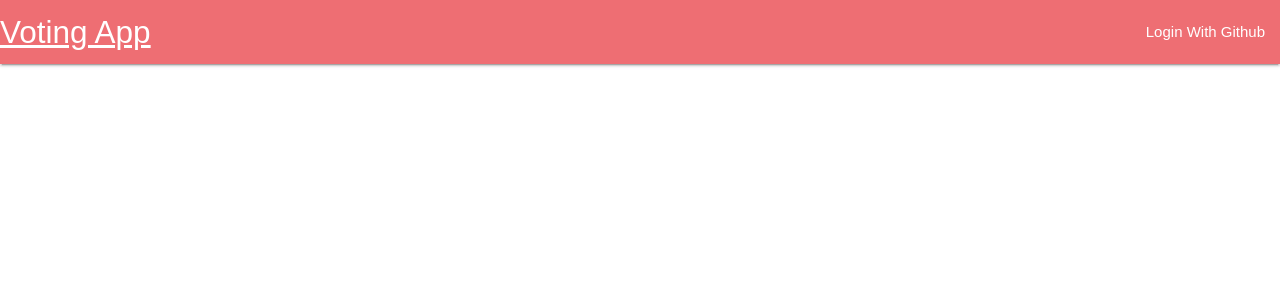
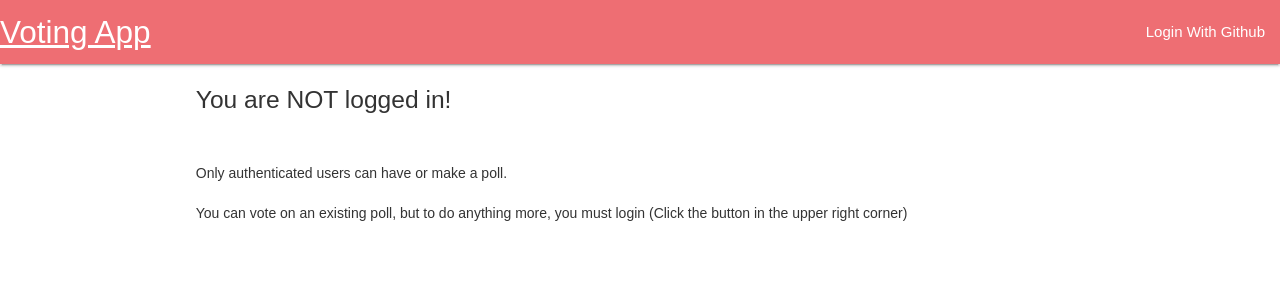
Before and after one commit to BeardOfDan/Voting-App, a React (Create React App) app in the folder client/: page /newpoll in a window 1280 px wide. Shown: the top 300 px of the page. Built offline with nearby package versions, Linux system fonts and the light colour scheme; no server answers.

Commit message:
(feat) Implement MyPolls component

```diff
--- a/client/src/App.js
+++ b/client/src/App.js
@@ -3,7 +3,8 @@ import { BrowserRouter, Route } from 'react-router-dom';
 
 import Landing from './components/Landing';
 import Header from './components/Header.js';
-import MyPolls from './components/MyPolls.js';
+import MyPolls from './components/MyPolls';
+import NewPoll from './components/NewPoll';
 
 export default class App extends Component {
   render() {
@@ -13,7 +14,8 @@ export default class App extends Component {
           <Header />
           <Route exact path="/" component={Landing} />
           <Route exact path="/mypolls" component={MyPolls} />
-          {/* <Route path="/surveys/new" component={SurveyNew} /> */}
+          <Route exact path="/newpoll" component={NewPoll} />
+          {/* <Route path="/username/poll/' component={Poll}" /> */}
         </div>
       </BrowserRouter>
     );
--- /dev/null
+++ b/client/src/clientConfig/unAuthenticatedUserMessage.js
@@ -0,0 +1,29 @@
+import React from 'react';
+import { Row } from 'react-bootstrap';
+
+// export default [
+//   <Row><h5>You are NOT logged in!</h5></Row>,
+//   <Row></Row>, // empty row for formatting
+//   <Row>Only authenticated users can have or make a poll.</Row>,
+//   <Row>You can vote on an existing poll, but to do anything more, you must login (Click the button in the upper right corner)</Row>
+// ];
+
+// const unAuthenticatedUserMessage = (
+//   <span>
+//     <Row><h5>You are NOT logged in!</h5></Row>
+//     <Row></Row> {/* empty row for formatting*/}
+//     <Row>Only authenticated users can have or make a poll.</Row>
+//     <Row>You can vote on an existing poll, but to do anything more, you must login (Click the button in the upper right corner)</Row>
+//   </span>
+// );
+
+const unAuthenticatedUserMessage = [
+  <span><h5>You are NOT logged in!</h5></span>,
+  <span></span>, // empty row for formatting
+  <span>Only authenticated users can have or make a poll.</span>,
+  <span>You can vote on an existing poll, but to do anything more, you must login (Click the button in the upper right corner)</span>
+].map((element, index) => {
+  return <Row id={index}>{element}</Row>;
+});
+
+export default unAuthenticatedUserMessage;
--- a/client/src/components/Header.js
+++ b/client/src/components/Header.js
@@ -33,7 +33,7 @@ export default class Header extends Component {
         );
       case true:
         return [ // simple hardcoded array, so simple hardcoded keys
-          <li><a href="/api/newpoll">New Poll</a></li>,
+          <li><a href="/newpoll">New Poll</a></li>,
           <li key="1" style={{ 'margin': '0 10px' }}>
             <a href="/mypolls">My Polls</a>
           </li>,
--- a/client/src/components/MyPolls.js
+++ b/client/src/components/MyPolls.js
@@ -2,12 +2,9 @@ import React, { Component } from 'react';
 import { Grid, Row } from 'react-bootstrap';
 import axios from 'axios';
 
-const unAuthenticatedUserMessage = [
-  <Row><h5>You are NOT logged in!</h5></Row>,
-  <Row></Row>, // empty row for formatting
-  <Row>Only authenticated users can have or make a poll.</Row>,
-  <Row>You can vote on an existing poll, but to do anything more, you must login (Click the button in the upper right corner)</Row>
-];
+import unAuthenticatedUserMessage from './../clientConfig/unAuthenticatedUserMessage.js';
+
+console.log('unauthenticateduser: ' + JSON.stringify(unAuthenticatedUserMessage, undefined, 2));
 
 export default class MyPolls extends Component {
   constructor(props) {
@@ -64,7 +61,7 @@ export default class MyPolls extends Component {
       case true:
         return this.state.message.map((poll) => {
           return (
-            <Row><a href={`/poll/${poll.id}`} >{poll.name}</a></Row>
+            <Row><a href={`/poll/${poll.name}`}>{poll.name}</a></Row>
           );
         });
 
--- /dev/null
+++ b/client/src/components/NewPoll.js
@@ -0,0 +1,69 @@
+import React, { Component } from 'react';
+import { Grid, Row } from 'react-bootstrap';
+import axios from 'axios';
+
+import unAuthenticatedUserMessage from './../clientConfig/unAuthenticatedUserMessage.js';
+
+export default class NewPoll extends Component {
+  constructor(props) {
+    super(props);
+
+    this.state = {
+      'loggedIn': null
+    };
+  }
+
+  async componentDidMount() {
+    const user = (await axios.get('/auth/currentUser')
+      .then((response) => {
+        return response.data;
+      })
+      .catch((e) => {
+        console.log('error: ' + e);
+        return null; // there's an error, so don't show the auth buttons in the header
+      }));
+
+    if (!user) {
+      return this.setState({
+        'loggedIn': false
+      });
+    }
+
+    return this.setState({
+      'loggedIn': true
+    });
+  }
+
+  pageContent() {
+    switch (this.state.loggedIn) {
+      case true: // render a form for the new poll's creation
+        return (
+          <Row><h5>Let's make a new poll!</h5></Row>
+          // form goes here
+          // on submit, a function executes an axios post request with the data to /api/newPoll
+          // When it is submitted, the screen gets a 'pending...' type message
+          // When the response is received, the screen shows a received message
+          // and displays a link to your new poll
+          // OR an error message, if the poll failed to be created
+          // in a .then() after the response is received, it checks the db for the poll
+          // this way it is certain to be correct when it says that it was successfully made
+
+          // And it also asks if you want to make another new poll
+        );
+
+      case false:
+        return unAuthenticatedUserMessage;
+
+      default:
+        return undefined;
+    }
+  }
+
+  render() {
+    return (
+      <Grid>
+        {this.pageContent()}
+      </Grid>
+    );
+  }
+};
```
Also changed, not shown: 2 other files (tests, documents, lock files or other folders).
